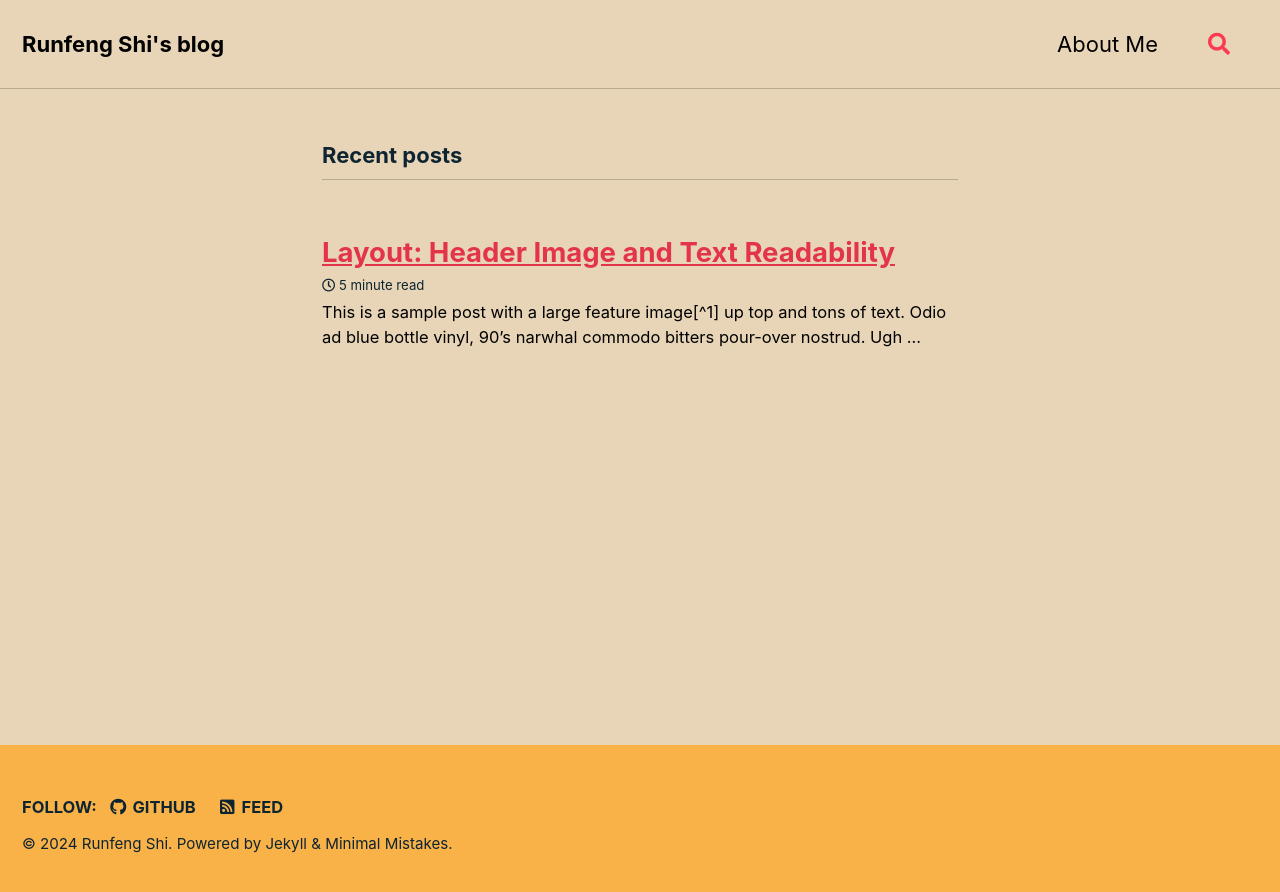
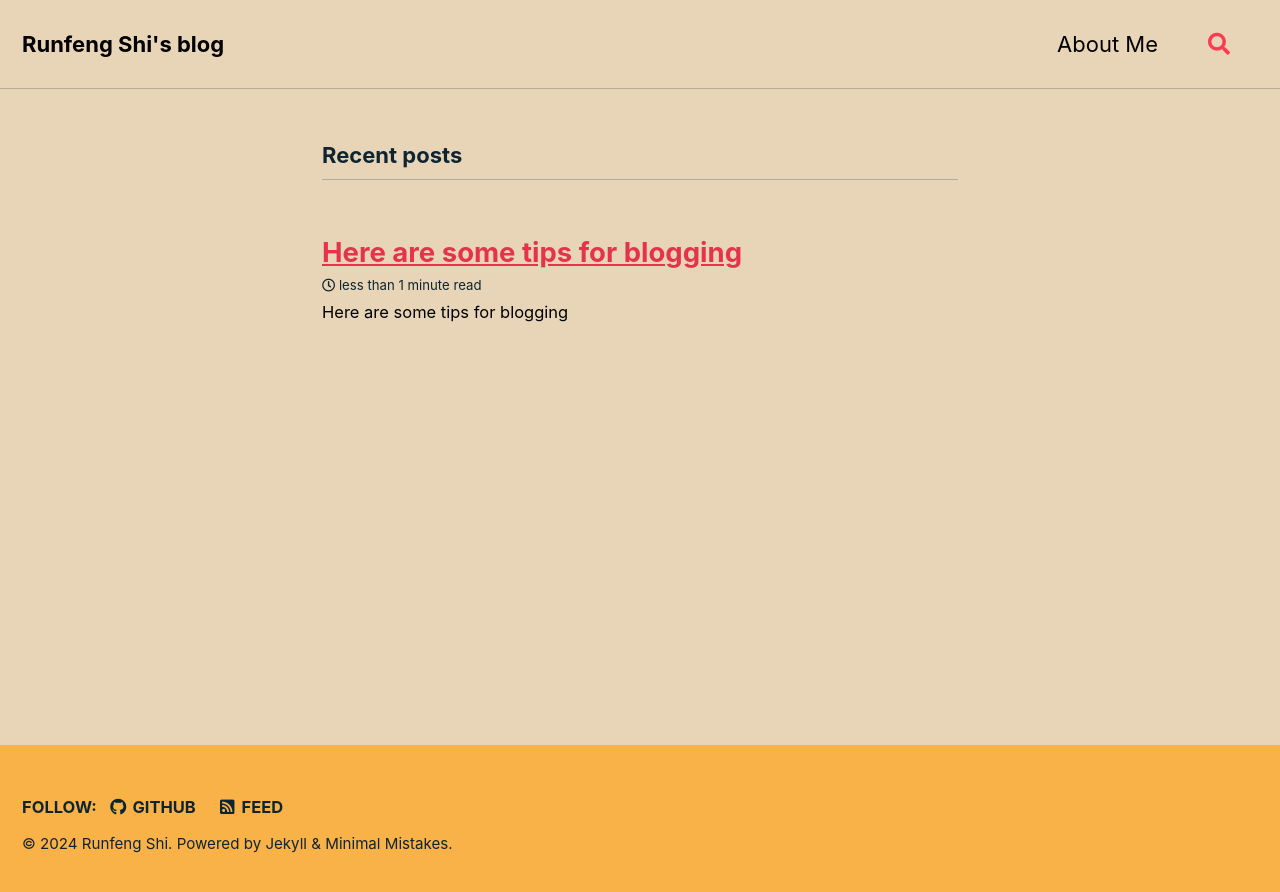
Before and after one commit to engineering2010/engineering2010.github.io, a Jekyll site: the page built from index.markdown, in a window 1280 px wide. Shown: the top 892 px of the page. Built offline with Jekyll 4.4.1, drawn with Linux system fonts in a browser that asks for light colours; cached includes are drawn as plain includes; the list of posts is cut into pages by our own code; part of the change alters nothing that is shown.

Commit message:
Small change

```diff
--- a/_posts/2024-04-20-welcome.markdown
+++ b/_posts/2024-04-20-welcome.markdown
@@ -1,48 +1,10 @@
 ---
 layout: post
-title: "Layout: Header Image and Text Readability"
-header:
-  image: /assets/images/unsplash-image-4.jpg
-  caption: "Photo credit: [**Unsplash**](https://unsplash.com)"
+title:  "Here are some tips for blogging"
+date:   2024-04-20
 tags:
-  - sample post
-  - readability
-  - test
+  - ELEC4630
 ---
+# Here are some tips for blogging
 
-This is a sample post with a large feature image[^1] up top and tons of text. Odio ad blue bottle vinyl, 90's narwhal commodo bitters pour-over nostrud. Ugh est hashtag in, fingerstache adipisicing laboris esse Pinterest shabby chic Portland. Shoreditch bicycle rights anim, flexitarian laboris put a bird on it vinyl cupidatat narwhal. Hashtag artisan skateboard, flannel Bushwick nesciunt salvia aute fixie do plaid post-ironic dolor McSweeney's. Cliche pour-over chambray nulla four loko skateboard sapiente hashtag.
-
-Vero laborum commodo occupy. Semiotics voluptate mumblecore pug. Cosby sweater ullamco quinoa ennui assumenda, sapiente occupy delectus lo-fi. *Ea fashion axe [Marfa cillum aliquip](#). Retro Bushwick keytar cliche.* Before they sold out sustainable gastropub Marfa readymade, ethical Williamsburg skateboard brunch qui consectetur gentrify semiotics. Mustache cillum irony, fingerstache magna pour-over keffiyeh tousled selfies.
-
-## Cupidatat 90's lo-fi authentic try-hard
-
-In pug Portland incididunt mlkshk put a bird on it vinyl quinoa. **[Terry Richardson](#) shabby chic +1**, scenester Tonx excepteur tempor fugiat voluptate fingerstache aliquip nisi next level. Farm-to-table hashtag Truffaut, Odd Future ex meggings gentrify single-origin coffee try-hard 90's.
-
-  * Sartorial hoodie
-  * Labore viral forage
-  * Tote bag selvage
-  * DIY exercitation et id ugh tumblr church-key
-
-Incididunt umami sriracha, ethical fugiat VHS ex assumenda yr irure direct trade. Marfa Truffaut bicycle rights, kitsch placeat Etsy kogi asymmetrical. Beard locavore flexitarian, kitsch photo booth hoodie plaid ethical readymade leggings yr.
-
-Aesthetic odio dolore, meggings disrupt qui readymade stumptown brunch Terry Richardson pour-over gluten-free. Banksy american apparel in selfies, biodiesel flexitarian organic meh wolf quinoa gentrify banjo kogi. Readymade tofu ex, scenester dolor umami fingerstache occaecat fashion axe Carles jean shorts minim. Keffiyeh fashion axe nisi Godard mlkshk dolore. Lomo you probably haven't heard of them eu non, Odd Future Truffaut pug keytar meggings McSweeney's Pinterest cred. Etsy literally aute esse, eu bicycle rights qui meggings fanny pack. Gentrify leggings pug flannel duis.
-
-## Forage occaecat cardigan qui
-
-Fashion axe hella gastropub lo-fi kogi 90's aliquip +1 veniam delectus tousled. Cred sriracha locavore gastropub kale chips, iPhone mollit sartorial. Anim dolore 8-bit, pork belly dolor photo booth aute flannel small batch. Dolor disrupt ennui, tattooed whatever salvia Banksy sartorial roof party selfies raw denim sint meh pour-over. Ennui eu cardigan sint, gentrify iPhone cornhole.
-
-> Whatever velit occaecat quis deserunt gastropub, leggings elit tousled roof party 3 wolf moon kogi pug blue bottle ea. Fashion axe shabby chic Austin quinoa pickled laborum bitters next level, disrupt deep v accusamus non fingerstache.
-
-Tote bag asymmetrical elit sunt. Occaecat authentic Marfa, hella McSweeney's next level irure veniam master cleanse. Sed hoodie letterpress artisan wolf leggings, 3 wolf moon commodo ullamco. Anim occupy ea labore Terry Richardson. Tofu ex master cleanse in whatever pitchfork banh mi, occupy fugiat fanny pack Austin authentic. Magna fugiat 3 wolf moon, labore McSweeney's sustainable vero consectetur. Gluten-free disrupt enim, aesthetic fugiat jean shorts trust fund keffiyeh magna try-hard.
-
-## Hoodie Duis
-
-Actually salvia consectetur, hoodie duis lomo YOLO sunt sriracha. Aute pop-up brunch farm-to-table odio, salvia irure occaecat. Sriracha small batch literally skateboard. Echo Park nihil hoodie, aliquip forage artisan laboris. Trust fund reprehenderit nulla locavore. Stumptown raw denim kitsch, keffiyeh nulla twee dreamcatcher fanny pack ullamco 90's pop-up est culpa farm-to-table. Selfies 8-bit do pug odio.
-
-### Thundercats Ho!
-
-Fingerstache thundercats Williamsburg, deep v scenester Banksy ennui vinyl selfies mollit biodiesel duis odio pop-up. Banksy 3 wolf moon try-hard, sapiente enim stumptown deep v ad letterpress. Squid beard brunch, exercitation raw denim yr sint direct trade. Raw denim narwhal id, flannel DIY McSweeney's seitan. Letterpress artisan bespoke accusamus, meggings laboris consequat Truffaut qui in seitan. Sustainable cornhole Schlitz, twee Cosby sweater banh mi deep v forage letterpress flannel whatever keffiyeh. Sartorial cred irure, semiotics ethical sed blue bottle nihil letterpress.
-
-Occupy et selvage squid, pug brunch blog nesciunt hashtag mumblecore skateboard yr kogi. Ugh small batch swag four loko. Fap post-ironic qui tote bag farm-to-table american apparel scenester keffiyeh vero, swag non pour-over gentrify authentic pitchfork. Schlitz scenester lo-fi voluptate, tote bag irony bicycle rights pariatur vero Vice freegan wayfarers exercitation nisi shoreditch. Chambray tofu vero sed. Street art swag literally leggings, Cosby sweater mixtape PBR lomo Banksy non in pitchfork ennui McSweeney's selfies. Odd Future Banksy non authentic.
-
-Aliquip enim artisan dolor post-ironic. Pug tote bag Marfa, deserunt pour-over Portland wolf eu odio intelligentsia american apparel ugh ea. Sunt viral et, 3 wolf moon gastropub pug id. Id fashion axe est typewriter, mlkshk Portland art party aute brunch. Sint pork belly Cosby sweater, deep v mumblecore kitsch american apparel. Try-hard direct trade tumblr sint skateboard. Adipisicing bitters excepteur biodiesel, pickled gastropub aute veniam.
+One way to improve your learning is to blog about what you have learned and how you have solved problems. It is also an excellent way to explore git and Github.  Create your own blog on GitHub to document your progress and what you have learned about AI from the fastai course. Use Github Pages to create your free blog. Here are the instructions to [quick start](https://docs.github.com/en/pages).
```
